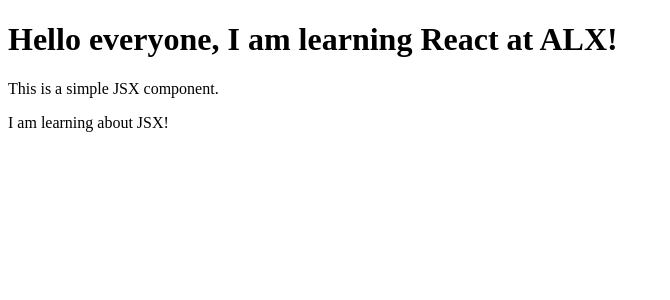
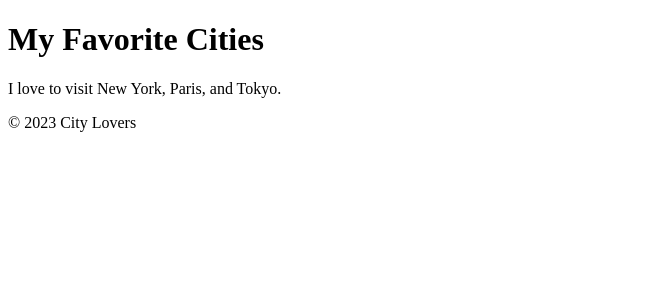
Before and after one commit to keyboard304/alx-fe-reactjs, a React (Vite) app in the folder alx-react-app/: page / in a window 1280 px wide. Shown: the top 300 px of the page, without its empty margins (0-670 px from the left). Built offline with nearby package versions, Linux system fonts and the light colour scheme; the HTML template or start-up script is replaced by a standard one.

Commit message:
Update App.jsx

```diff
--- a/alx-react-app/src/App.jsx
+++ b/alx-react-app/src/App.jsx
@@ -1,10 +1,15 @@
+// src/App.jsx
 import React from 'react';
-import WelcomeMessage from './components/WelcomeMessage';
+import Header from './components/Header';
+import MainContent from './components/MainContent';
+import Footer from './components/Footer';
 
 function App() {
     return (
         <div className="App">
-            <WelcomeMessage />
+            <Header />
+            <MainContent />
+            <Footer />
         </div>
     );
 }
```
